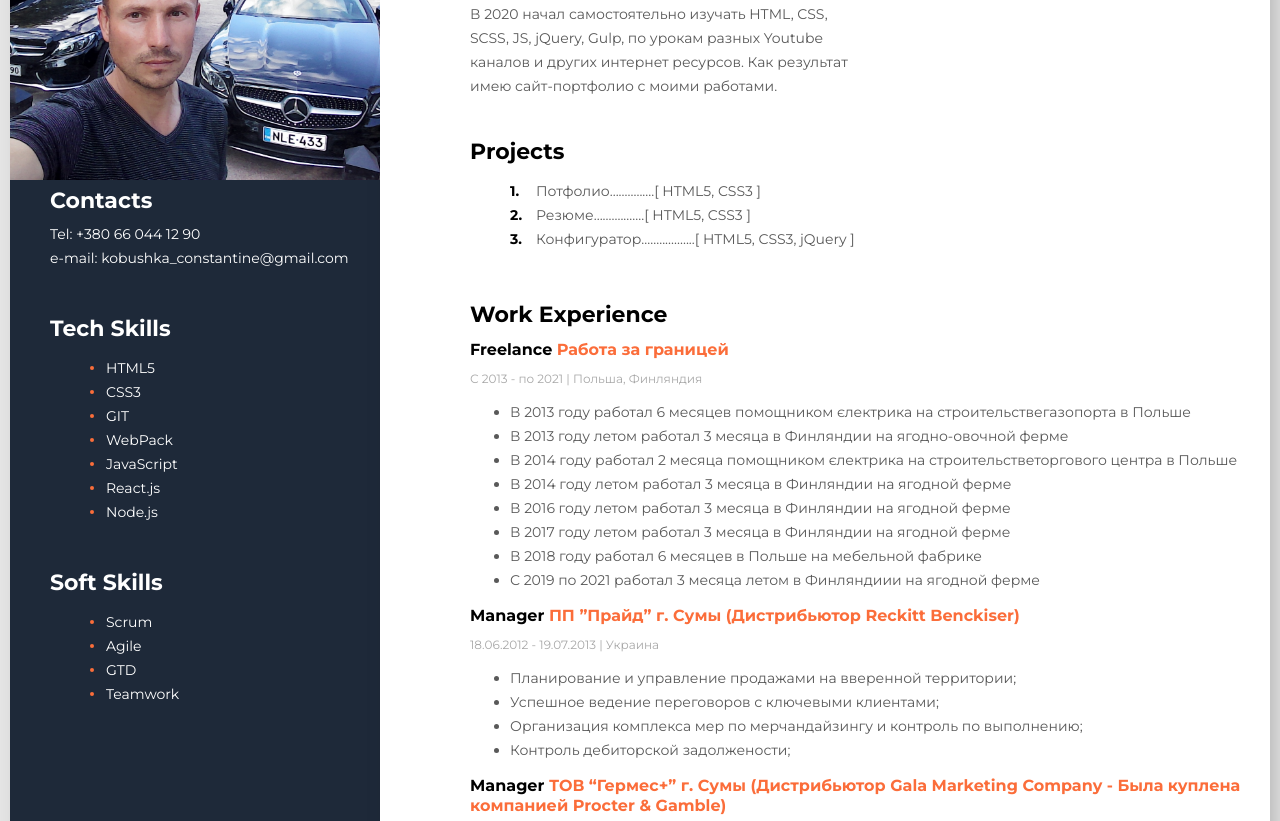
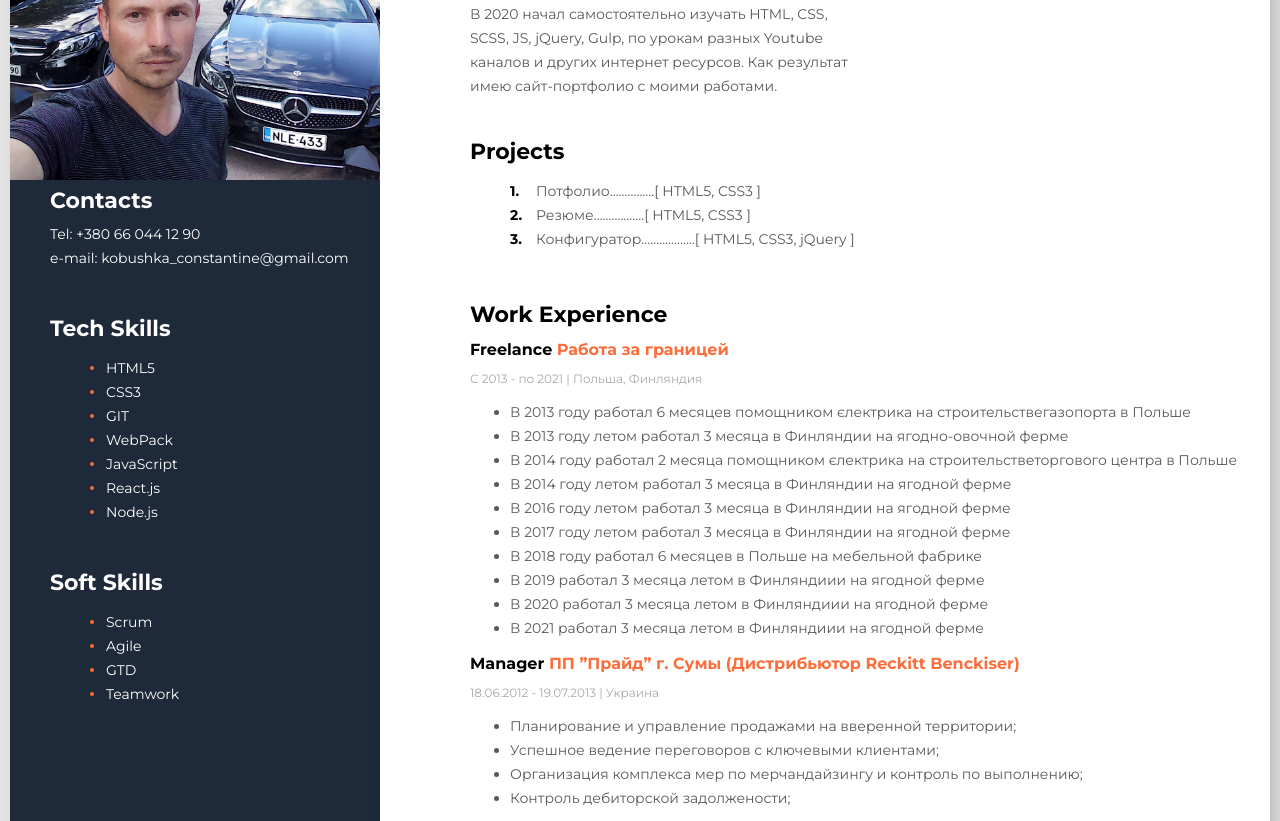
Before and after one commit to ConstantineKobushka/My-Resume, a plain HTML site: page index.html in a window 1280 px wide. Shown: the part 214-1035 px from the top of the page. Drawn offline with nearby package versions, Linux system fonts and the light colour scheme.

Commit message:
Исправил

```diff
--- a/index.html
+++ b/index.html
@@ -119,8 +119,13 @@
                   В 2018 году работал 6 месяцев в Польше на мебельной фабрике
                 </li>
                 <li class="experience__item">
-                  С 2019 по 2021 работал 3 месяца летом в Финляндиии на ягодной
-                  ферме
+                  В 2019 работал 3 месяца летом в Финляндиии на ягодной ферме
+                </li>
+                <li class="experience__item">
+                  В 2020 работал 3 месяца летом в Финляндиии на ягодной ферме
+                </li>
+                <li class="experience__item">
+                  В 2021 работал 3 месяца летом в Финляндиии на ягодной ферме
                 </li>
               </ul>
             </div>
```
